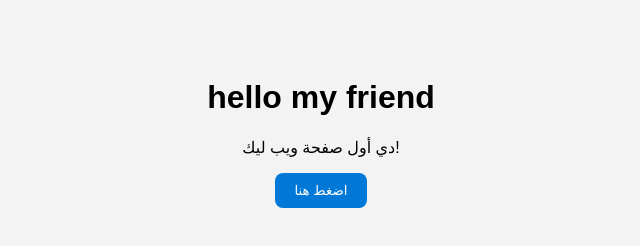
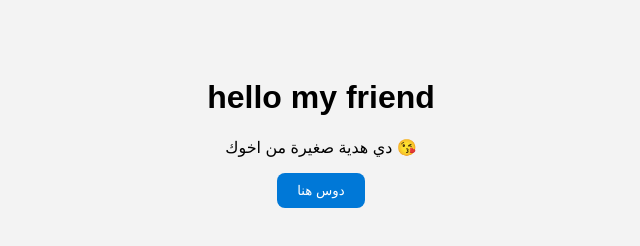
Before and after one commit to Ahmed-Dwydar/my-web, a plain HTML site: page index.html in a window 1280 px wide. Shown: the full height of the page, 319-959 px from the left. Drawn offline with Linux system fonts and the light colour scheme.

Commit message:
Add files via upload

```diff
--- a/index.html
+++ b/index.html
@@ -11,9 +11,10 @@
 <body>
   <h1>hello my friend
   </h1>
-  <p>دي أول صفحة ويب ليك!</p>
+  <p>دي هدية صغيرة من اخوك 😘
+</p>
 
-  <button onclick="changeText()">اضغط هنا</button>
+  <button onclick="changeText()">دوس هنا</button>
 
   <script src="script.js"></script>
 
--- a/script.js
+++ b/script.js
@@ -1,3 +1,4 @@
 function changeText() {
-  document.querySelector("h1").textContent = "fuck you";
+  document.querySelector("h1").textContent = "fuck you😂😂
+";
 }
```
